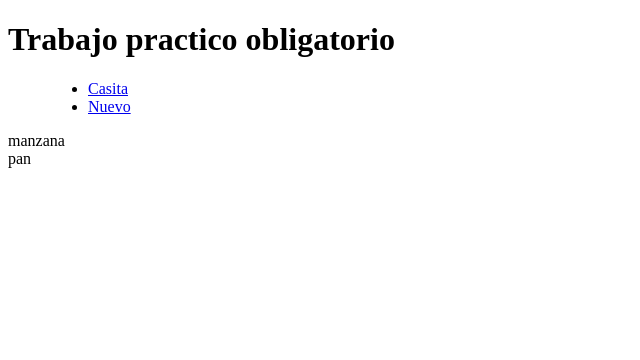
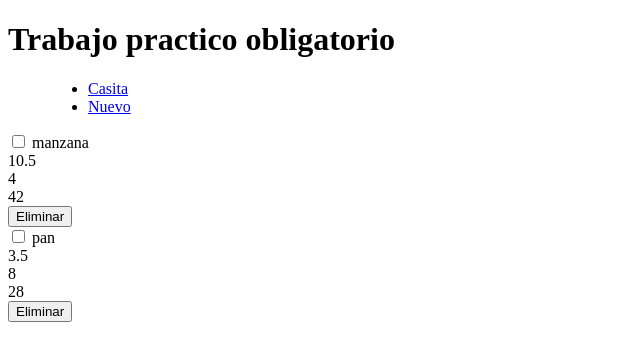
Before and after one commit to luci0310/tpobligatorio, an Angular app: page / in a window 1280 px wide. Shown: the top 360 px of the page, without its empty margins (0-640 px from the left). Built offline with nearby package versions, Linux system fonts and the light colour scheme.

Commit message:
creamos el componente item

```diff
--- a/src/app/app.module.ts
+++ b/src/app/app.module.ts
@@ -5,12 +5,14 @@
 import { AppComponent } from './app.component';
 import { HeaderComponent } from './components/header/header.component';
 import { ItemsComponent } from './components/items/items.component';
+import { ItemComponent } from './components/item/item.component';
 
 @NgModule({
   declarations: [
     AppComponent,
     HeaderComponent,
-    ItemsComponent
+    ItemsComponent,
+    ItemComponent
   ],
   imports: [
     BrowserModule,
--- /dev/null
+++ b/src/app/components/item/item.component.html
@@ -0,0 +1,18 @@
+<div>
+    <div>
+        <input type="checkbox" >
+        {{item.title}}
+    </div>
+    <div>
+        {{item.price}}
+    </div>
+    <div>
+        {{item.quantity}}
+    </div>
+    <div>
+        {{(item.price * item.quantity)}}
+    </div>
+    <div>
+        <button>Eliminar</button>
+    </div>
+</div>
--- /dev/null
+++ b/src/app/components/item/item.component.ts
@@ -0,0 +1,16 @@
+import { Component, Input } from '@angular/core';
+import { Item } from 'src/app/models/item';
+
+@Component({
+  selector: 'app-item',
+  templateUrl: './item.component.html',
+  styleUrls: ['./item.component.css']
+})
+export class ItemComponent {
+@Input() item: Item= new Item();
+constructor(){}
+
+ngOnInit(): void{
+
+}
+}
--- a/src/app/components/items/items.component.html
+++ b/src/app/components/items/items.component.html
@@ -1,5 +1,3 @@
 <div>
-    <div *ngFor="let item of items">
-        {{item.title}}
-    </div>
+    <app-item *ngFor="let item of items" [item]="item"></app-item>
 </div>
```
Also changed, not shown: src/app/components/item/item.component.css (added).
